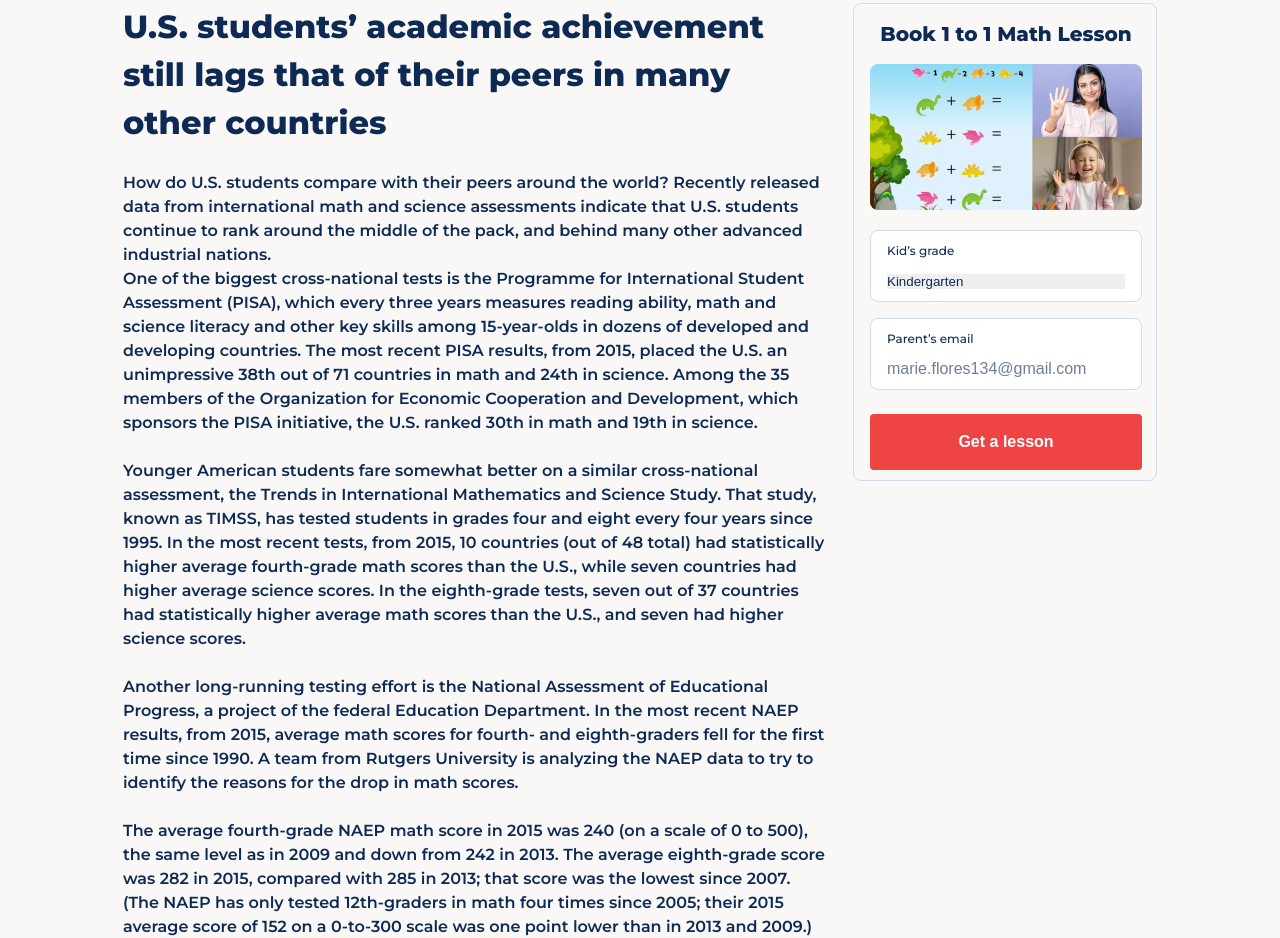
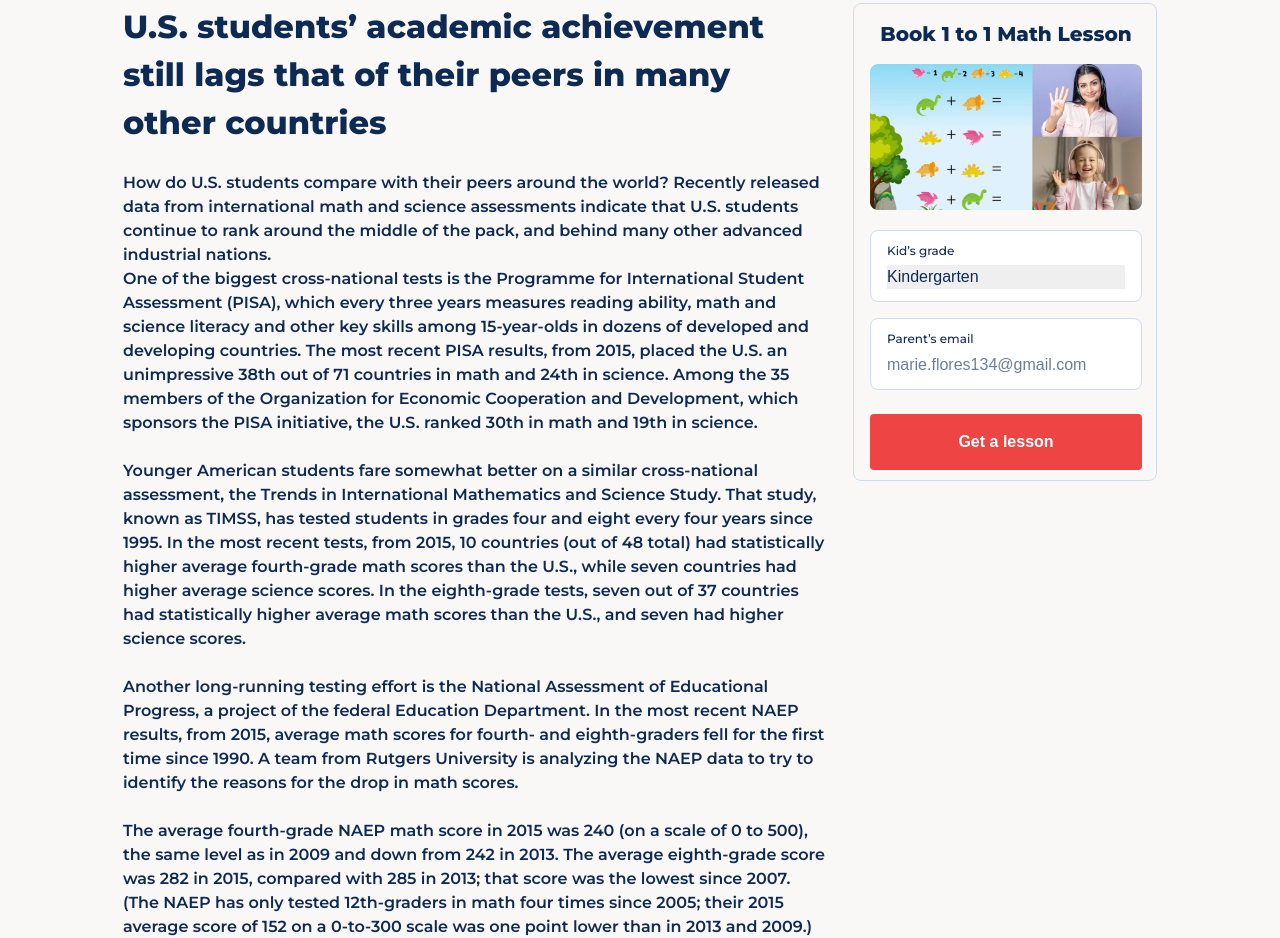
Before and after one commit to sizonenkodm/brighterly-landing-page, a website built with Vite: page index.html in a window 1280 px wide. Shown: the part 1186-2124 px from the top of the page. Built offline with nearby package versions, Linux system fonts and the light colour scheme.

Commit message:
bugs fixed

```diff
--- a/package.json
+++ b/package.json
@@ -6,12 +6,14 @@
   "scripts": {
     "dev": "vite",
     "build": "vite build",
-    "preview": "vite preview"
+    "preview": "vite preview",
+    "deploy": "gh-pages -d dist"
   },
   "devDependencies": {
     "vite": "^4.1.0"
   },
   "dependencies": {
+    "gh-pages": "^5.0.0",
     "sass": "^1.58.3"
   }
 }
--- a/src/scss/style.scss
+++ b/src/scss/style.scss
@@ -500,6 +500,7 @@ body {
                 border: none;
                 outline: none;
                 color: $black-primary;
+                @include textProperties(500, 16px, 24px);
                 -moz-appearance: none;
                 -webkit-appearance: none;
                 appearance: none;
```
